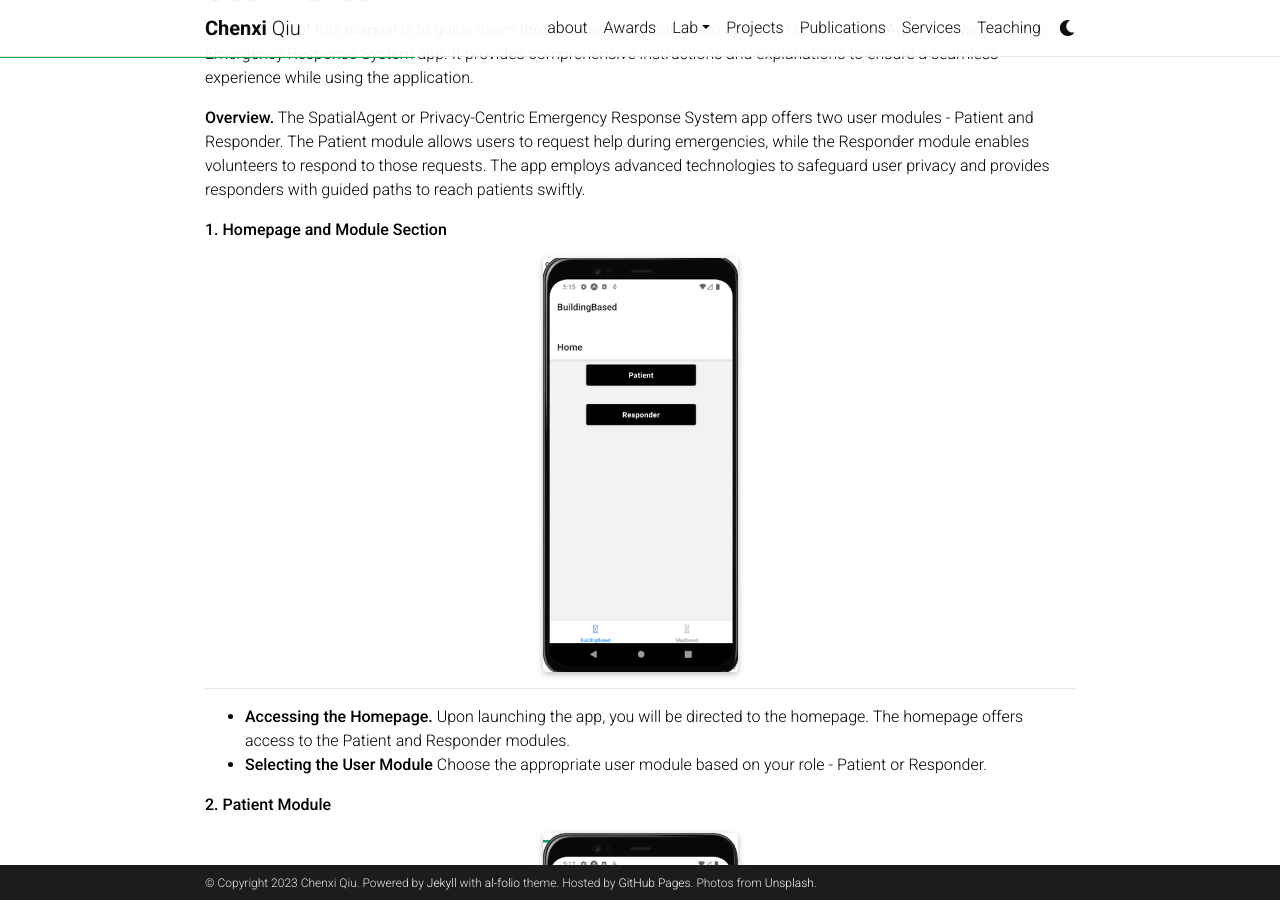
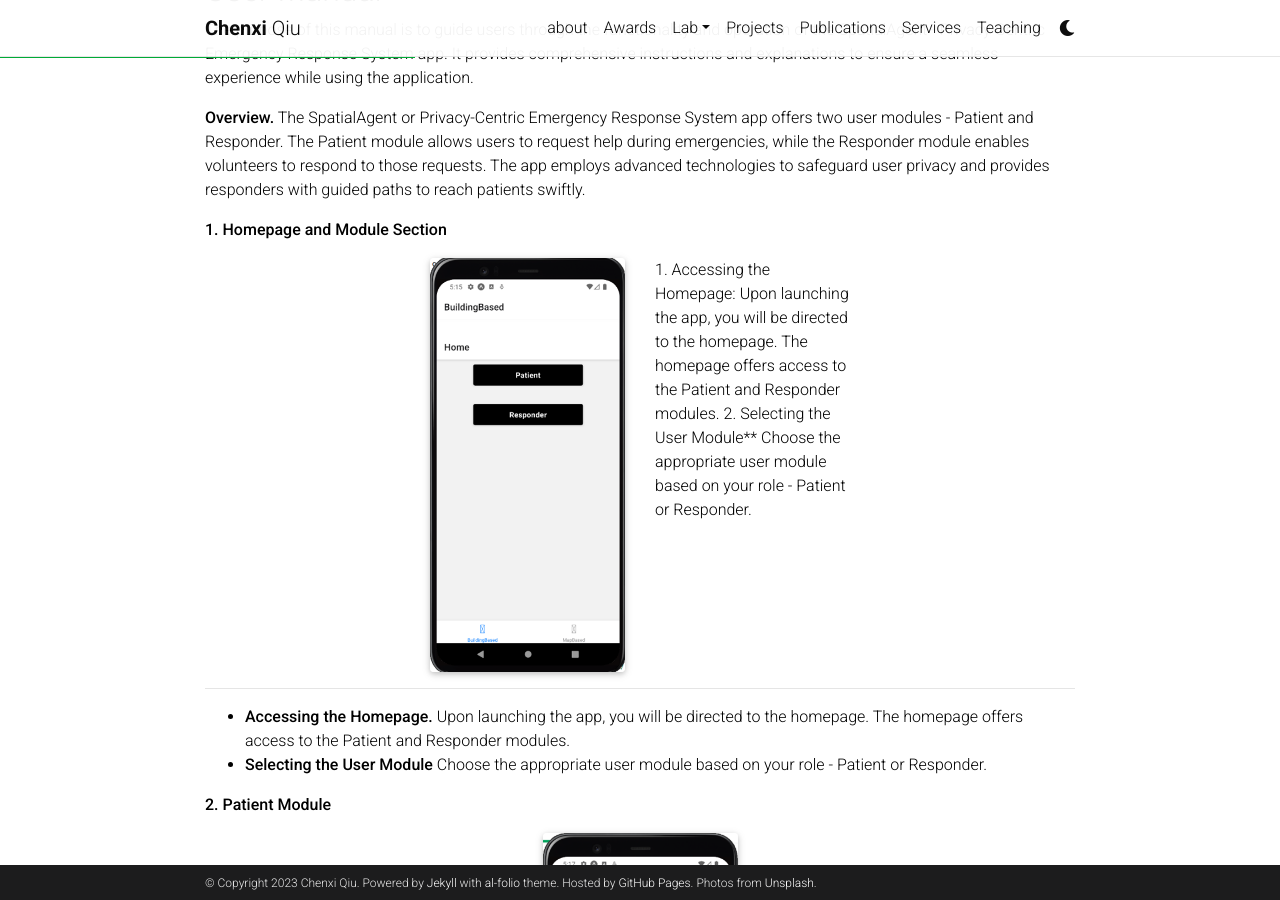
Before and after one commit to chenxiunt/chenxiunt.github.io, a Jekyll site: the page built from _projects/SpatialAgent.markdown, in a window 1280 px wide and 900 px high, scrolled down 1750 px. Built offline with Jekyll 4.4.1, drawn with Linux system fonts in a browser that asks for light colours; comment, search, counter and statistics services are not loaded; a style sheet for code colours, icons or effects is not loaded.

Commit message:
Update SpatialAgent.markdown

```diff
--- a/_projects/SpatialAgent.markdown
+++ b/_projects/SpatialAgent.markdown
@@ -49,11 +49,16 @@ The purpose of this manual is to guide users through the functionality and opera
     <div class="col-sm-3">
         <img class="img-fluid rounded z-depth-1" src="{{ '/assets/img/projects/SpatialAgent/1Homepage.png' | relative_url }}" alt="" title="Homepage"/>
     </div>
+    <div class="col-sm-3">
+        1. Accessing the Homepage: Upon launching the app, you will be directed to the homepage. The homepage offers access to the Patient and Responder modules.
+        2. Selecting the User Module** Choose the appropriate user module based on your role - Patient or Responder.
+    </div>
 </div>
 ----------
 
 * **Accessing the Homepage.** Upon launching the app, you will be directed to the homepage. The homepage offers access to the Patient and Responder modules.
 * **Selecting the User Module** Choose the appropriate user module based on your role - Patient or Responder.
+
 
 **2. Patient Module**
 
```
